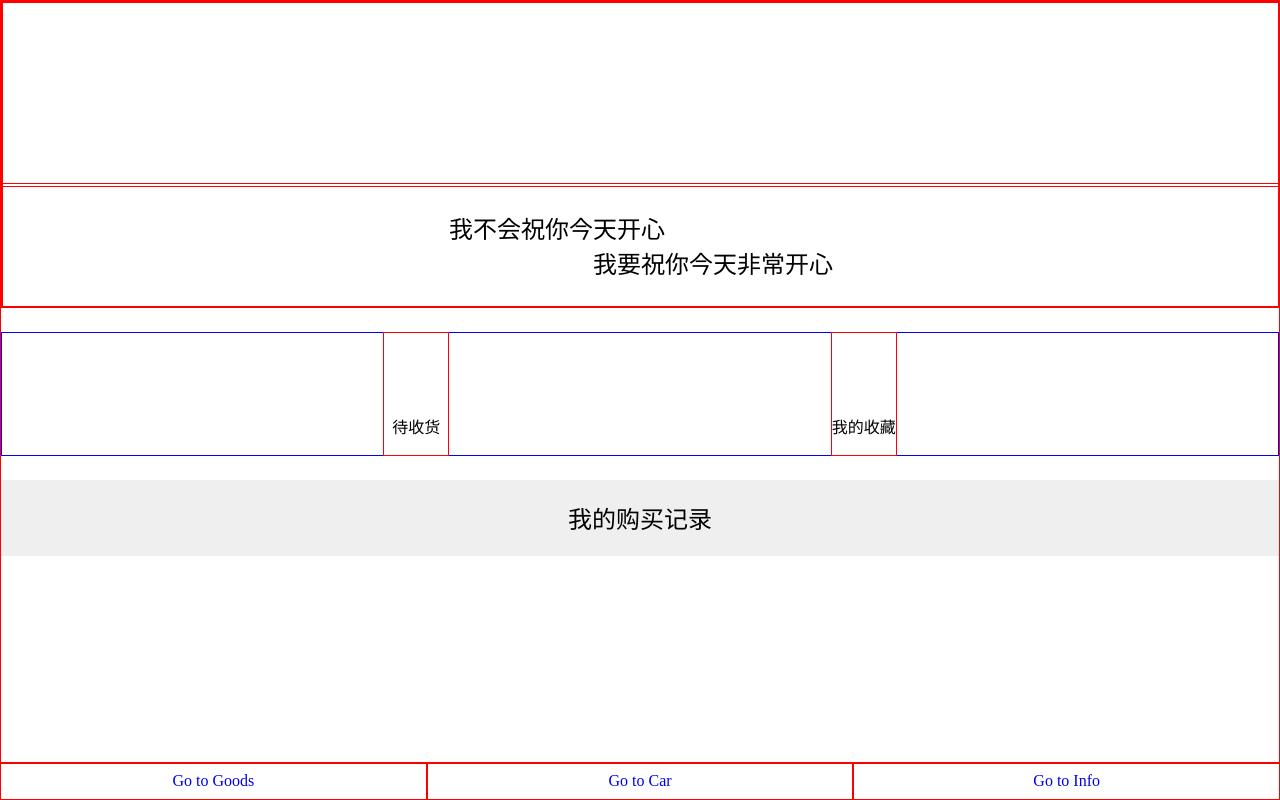
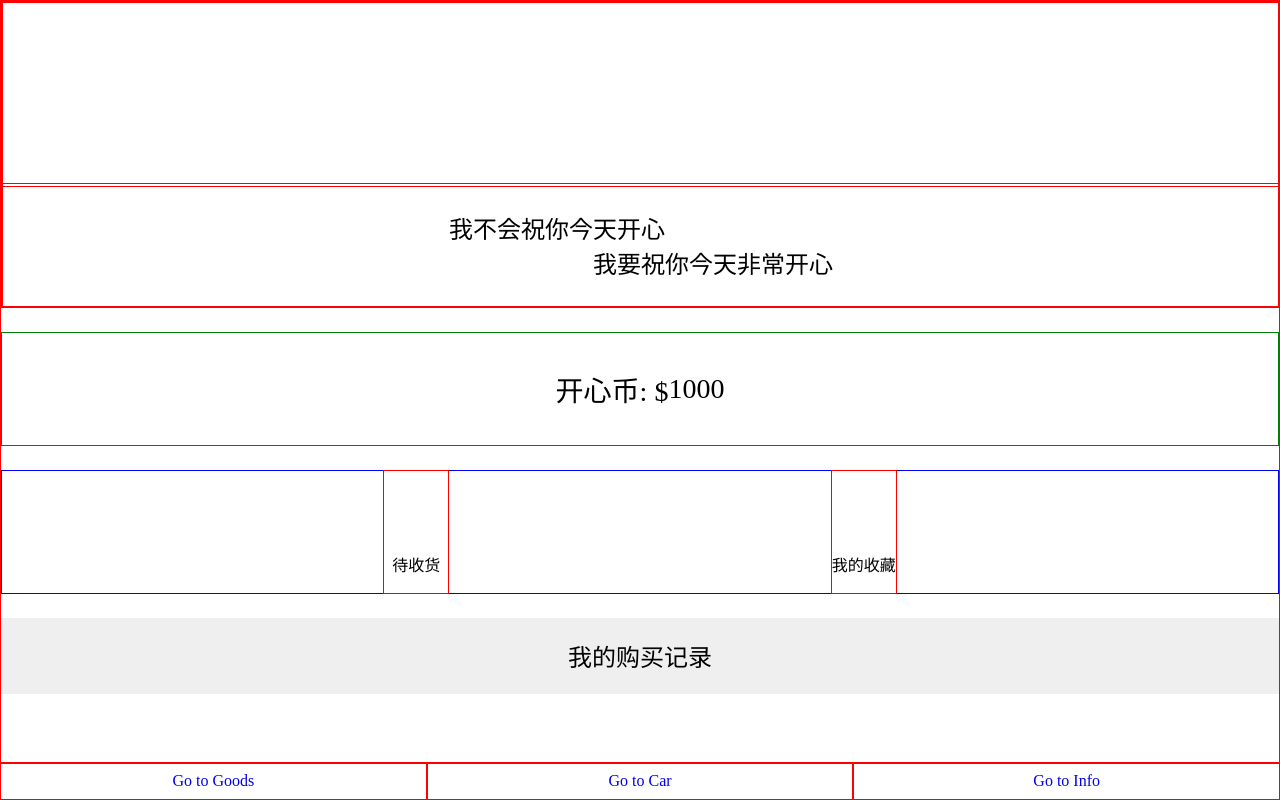
Before and after one commit to 91jzhu/shopping, a Vue app: page /#/info in a window 1280 px wide. Built offline with nearby package versions, Linux system fonts and the light colour scheme.

Commit message:
完成购物功能

```diff
--- a/src/App.vue
+++ b/src/App.vue
@@ -1,52 +1,23 @@
-<script setup lang="ts">
-
-</script>
-
 <template>
   <div class="app">
-    <router-view/>
+    <router-view></router-view>
   </div>
 </template>
+<style>
+* {
+  margin: 0;
+  padding: 0;
+}
 
-<style>
-*{
-  margin:0;
-  padding:0;
-}
-.app{
-  height:100vh;
+.app {
+  height: 100vh;
   overflow: hidden;
 }
-.bottle{
-  width:100%;
+
+.bottle {
+  width: 100%;
   display: flex;
   justify-content: center;
   align-items: center;
 }
-/**::-webkit-scrollbar {*/
-/*  !*滚动条整体样式*!*/
-/*  width : 8px;  !*高宽分别对应横竖滚动条的尺寸*!*/
-/*  height: 1px;*/
-/*}*/
-/**::-webkit-scrollbar-thumb {*/
-/*  !*滚动条里面小方块*!*/
-/*  border-radius   : 10px;*/
-/*  background-color: sandybrown;*/
-/*  background-image: -webkit-linear-gradient(*/
-/*      45deg,*/
-/*      rgba(255, 255, 255, 0.2) 25%,*/
-/*      transparent 25%,*/
-/*      transparent 50%,*/
-/*      rgba(255, 255, 255, 0.2) 50%,*/
-/*      rgba(255, 255, 255, 0.2) 75%,*/
-/*      transparent 75%,*/
-/*      transparent*/
-/*  );*/
-/*}*/
-/**::-webkit-scrollbar-track {*/
-/*  !*滚动条里面轨道*!*/
-/*  box-shadow   : inset 0 0 5px rgba(0, 0, 0, 0.2);*/
-/*  background   : #ededed;*/
-/*  border-radius: 10px;*/
-/*}*/
 </style>
--- a/src/components/Good.vue
+++ b/src/components/Good.vue
@@ -105,7 +105,7 @@ export default {
         font-weight: 500;
       }
       .customer{
-        color:darkgrey;
+         color:darkgrey;
         flex:1;
         font-size: 16px;
         line-height: 40px;
--- a/src/components/HomePage/Car.vue
+++ b/src/components/HomePage/Car.vue
@@ -21,7 +21,7 @@
         <span class="sum">合计:</span>
         <span class="money">{{ '$' + amount }}</span>
       </div>
-      <button class="btn">结算</button>
+      <button class="btn" @click.stop="settle">结算</button>
     </div>
     <Navbar/>
   </div>
@@ -31,7 +31,7 @@
 import {computed, onBeforeUpdate, onMounted, onUpdated, ref, toRefs, watch, watchEffect} from 'vue';
 import Navbar from '../Navbar.vue'
 import Cart from '../Cart.vue'
-import {carItem, fetchCar, modifyCount} from '../../store/store';
+import {carItem, changeCash, clearCar, fetchCar, modifyCount} from '../../store/store';
 import {Car} from "../../type";
 export default {
   components: {Cart, Navbar},
@@ -57,7 +57,14 @@ export default {
       amount.value=0
       calcAmount()
     })
-    return {carList, visible, carItem, amount, cars,modifyCount}
+    const settle=()=>{
+      if(!changeCash(amount.value))
+        return
+      cars.value=[]
+      visible.value=false
+      clearCar()
+    }
+    return {carList, visible, carItem, amount, cars,modifyCount,settle}
   }
 }
 </script>
--- a/src/components/HomePage/Goods.vue
+++ b/src/components/HomePage/Goods.vue
@@ -25,6 +25,7 @@ import Sports from '../TabContent/Sports.vue'
 import {ref} from 'vue'
 
 export default {
+  name:'Goods.vue',
   components: {Navbar, Tab, Tabs, Snacks,Pet,Sports},
   setup() {
     let selected = ref('零食')
--- a/src/components/HomePage/Info.vue
+++ b/src/components/HomePage/Info.vue
@@ -8,6 +8,10 @@
         <div class="bless">我不会祝你今天开心
           我要祝你今天非常开心</div>
       </pre>
+    </div>
+    <div class="money">
+      <span>开心币: $</span>
+      <span>{{cash}}</span>
     </div>
     <div class="function">
       <div class="receive" @click.stop="touch('receive')"><Icon name="receive"/>待收货</div>
@@ -22,9 +26,10 @@
 import Navbar from "../Navbar.vue";
 import Icon from "../Tool/Icon.vue";
 import {ref} from "vue";
+import {cash} from "../../store/store";
 export default {
   name: "Info",
-  components: { Icon, Navbar},
+  components: {Icon, Navbar},
   setup(){
     const touch=(type:String)=>{
       if(type==='receive'){
@@ -33,7 +38,7 @@ export default {
 
       }
     }
-    return {touch}
+    return {touch,cash}
   }
 }
 </script>
@@ -77,6 +82,16 @@ export default {
     }
   }
 
+  .money{
+    display: flex;
+    justify-content: center;
+    align-items: center;
+    border:1px solid green;
+    margin-top: 24px;
+    padding:36px;
+    font-size: 28px;
+  }
+
   .function {
     border:1px solid blue;
     margin-top: 24px;
--- a/src/router/router.ts
+++ b/src/router/router.ts
@@ -1,9 +1,27 @@
 import * as VueRouter from 'vue-router'
 
 const routes = [
-    {path: '/goods', component: () => import('../components/HomePage/Goods.vue')},
-    {path: '/car', component: () => import('../components/HomePage/Car.vue')},
-    {path: '/info', component: () => import('../components/HomePage/Info.vue')},
+    {
+        path: '/goods',
+        component: () => import('../components/HomePage/Goods.vue'),
+        meta:{
+            keepAlive:true,
+        }
+    },
+    {
+        path: '/car',
+        component: () => import('../components/HomePage/Car.vue'),
+        meta:{
+            keepAlive:false,
+        }
+    },
+    {
+        path: '/info',
+        component: () => import('../components/HomePage/Info.vue'),
+        meta:{
+            keepAlive:false,
+        }
+    },
 ]
 
 const router = VueRouter.createRouter({
--- a/src/store/store.ts
+++ b/src/store/store.ts
@@ -1,7 +1,6 @@
 import {openToast} from "../components/Tool/openToast";
 import {Add, Car, Remove} from "../type";
 import {randomNum} from "../lib/randomNum";
-import {ref} from "vue";
 
 const carItem = JSON.parse(localStorage.getItem('carItem')!) || []
 const fetchCar = (key: string) => {
@@ -32,6 +31,24 @@ const deleteCar = ({name}: Partial<Car>) => {
     tmp.splice(tmp.indexOf(result), 1)
     localStorage.setItem('carItem', JSON.stringify(tmp))
     openToast({tip: '删除成功'})
+}
+
+const clearCar=()=>{
+    const tmp = fetchCar('carItem')
+    tmp.length=0
+    localStorage.setItem('carItem', JSON.stringify(tmp))
+}
+
+const cash = JSON.parse(localStorage.getItem('cash')!) || 1000
+const changeCash=(price:Number)=>{
+    // @ts-ignore
+    const result=cash-price
+    if(result<0){
+        openToast({tip:'开心币不足，请稍等'})
+        return false
+    }
+    localStorage.setItem('cash',JSON.stringify(result))
+    openToast({tip:'结算成功'})
 }
 
 
@@ -76,5 +93,5 @@ const deleteCar = ({name}: Partial<Car>) => {
 //     localStorage.setItem('carItem', JSON.stringify(tmp))
 // }
 
-export {carItem, fetchCar, addCar, deleteCar,modifyCount}
+export {carItem, fetchCar, addCar, deleteCar,modifyCount,cash,changeCash,clearCar}
 // , deleteCar,addCollect,deleteCollect
```
